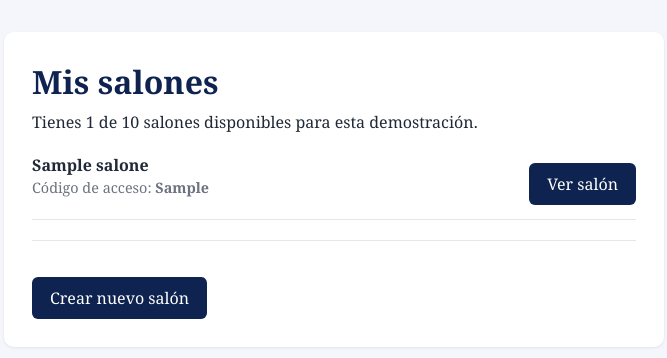
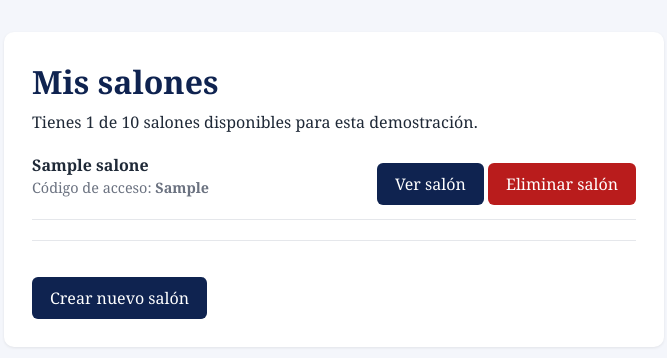
Before and after one commit to KarinaCuevasMurillo/edudigital-app, a Flask app: template app/templates/teacher/dashboard.html in a window 1280 px wide. Shown: the part 79-437 px from the top of the page, without its empty margins (306-973 px from the left). Run offline with Flask 3, Linux system fonts and the light colour scheme; tables that the repository leaves empty hold one stand-in row (values such as "Sample post"); the template is opened without the code that fills it: values that come from a table or form of the project are taken from there, most other values are stand-ins (such as "Sample title", 1, 10 or a date in 2020).

Commit message:
Agregar eliminar salon

```diff
--- a/app/templates/teacher/dashboard.html
+++ b/app/templates/teacher/dashboard.html
@@ -13,7 +13,13 @@
                 <strong>{{ salon.nombre }}</strong><br>
                 <span style="font-size:0.9rem; color:#6b7280;">Código de acceso: <strong>{{ salon.codigo_acceso }}</strong></span>
             </div>
-            <a href="{{ url_for('teacher.ver_salon', salon_id=salon.id) }}" class="btn">Ver salón</a>
+            <div>
+                <a href="{{ url_for('teacher.ver_salon', salon_id=salon.id) }}" class="btn">Ver salón</a>
+                <form method="POST" action="{{ url_for('teacher.eliminar_salon', salon_id=salon.id) }}" style="display:inline;"
+                  onsubmit="return confirm('¿Eliminar el salón &quot;{{ salon.nombre|e }}&quot;? Los estudiantes dejarán de pertenecer a él, pero conservan su cuenta y su progreso. Esta acción no se puede deshacer.');">
+                <button type="submit" class="btn" style="background:#b91c1c;">Eliminar salón</button>
+            </form>
+            </div>
         </div>
         {% endfor %}
     {% else %}
--- a/app/templates/teacher/salon_detalle.html
+++ b/app/templates/teacher/salon_detalle.html
@@ -29,5 +29,9 @@
 
     <hr style="margin: 20px 0; border: none; border-top: 1px solid #e5e7eb;">
     <a href="{{ url_for('teacher.dashboard') }}" class="btn" style="background:#1B3A6B;">Volver a mis salones</a>
+    <form method="POST" action="{{ url_for('teacher.eliminar_salon', salon_id=salon.id) }}" style="display:inline;"
+              onsubmit="return confirm('¿Eliminar el salón &quot;{{ salon.nombre|e }}&quot;? Los estudiantes dejarán de pertenecer a él, pero conservan su cuenta y su progreso. Esta acción no se puede deshacer.');">
+            <button type="submit" class="btn" style="background:#b91c1c;">Eliminar salón</button>
+        </form>
 </div>
 {% endblock %}
```
Also changed, not shown: app/routes/teacher.py (+19 -0 lines).
